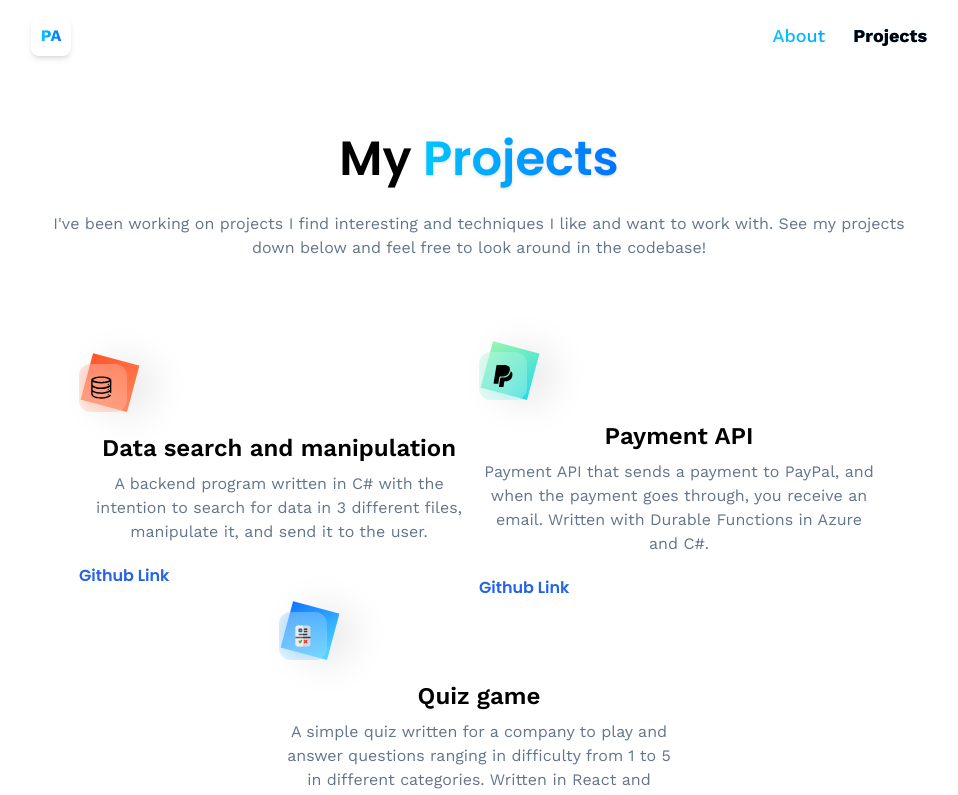
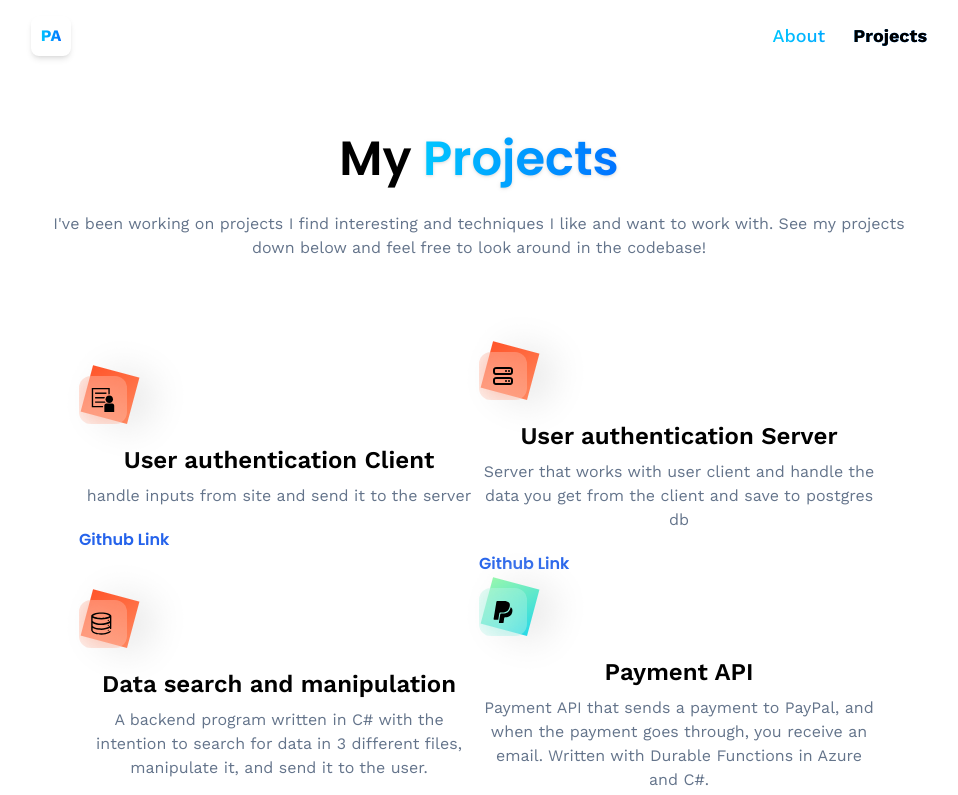
Before and after one commit to AnderssonP/3dPortfolio, a React (Vite) app: page /projects in a window 1280 px wide. Shown: the top 795 px of the page, without its empty margins (161-1119 px from the left). Built offline with nearby package versions, Linux system fonts and the light colour scheme.

Commit message:
added new project

```diff
--- a/src/assets/icons/index.js
+++ b/src/assets/icons/index.js
@@ -23,6 +23,8 @@ import dotnet from "./dotnet-svgrepo-com.svg"
 import java from "./java-svgrepo-com.svg"
 import springboot from "./icons8-spring-boot.svg"
 import developer from "./programmer-software-engineer-coder-software-developer-svgrepo-com.svg"
+import server from "./server.svg"
+import client from "./client.svg"
 
 export {
     css,
@@ -49,5 +51,7 @@ export {
     dotnet,
     java,
     springboot,
-    developer
+    developer,
+    server,
+    client
 }
--- a/src/constants/index.js
+++ b/src/constants/index.js
@@ -22,7 +22,9 @@ import {
     developer,
     docker,
     azure,
-    estate
+    estate,
+    server,
+    client
 } from "../assets/icons";
 
 export const skills = [
@@ -157,6 +159,20 @@ export const socialLinks = [
 
 export const projects = [
     {
+        iconUrl: client,
+        theme: 'btn-back-red',
+        name: 'User authentication Client',
+        description: 'handle inputs from site and send it to the server',
+        link: 'https://github.com/AnderssonP/UserClient',
+    },
+    {
+        iconUrl: server,
+        theme: 'btn-back-red',
+        name: 'User authentication Server',
+        description: 'Server that works with user client and handle the data you get from the client and save to postgres db',
+        link: 'https://github.com/AnderssonP/UserServer',
+    },
+    {
         iconUrl: data,
         theme: 'btn-back-red',
         name: 'Data search and manipulation',
```
Also changed, not shown: src/assets/icons/client.svg (added), src/assets/icons/server.svg (added).
